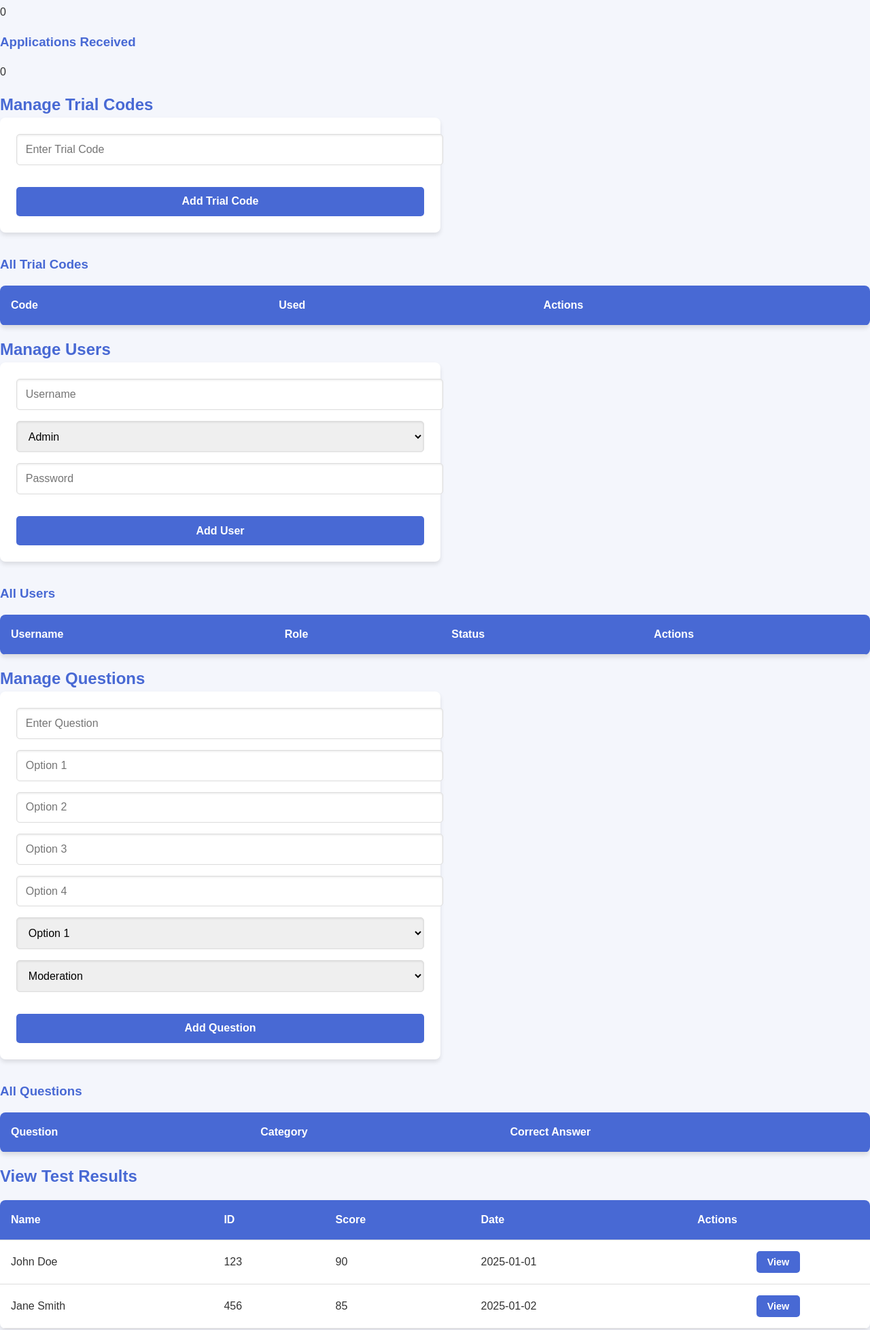
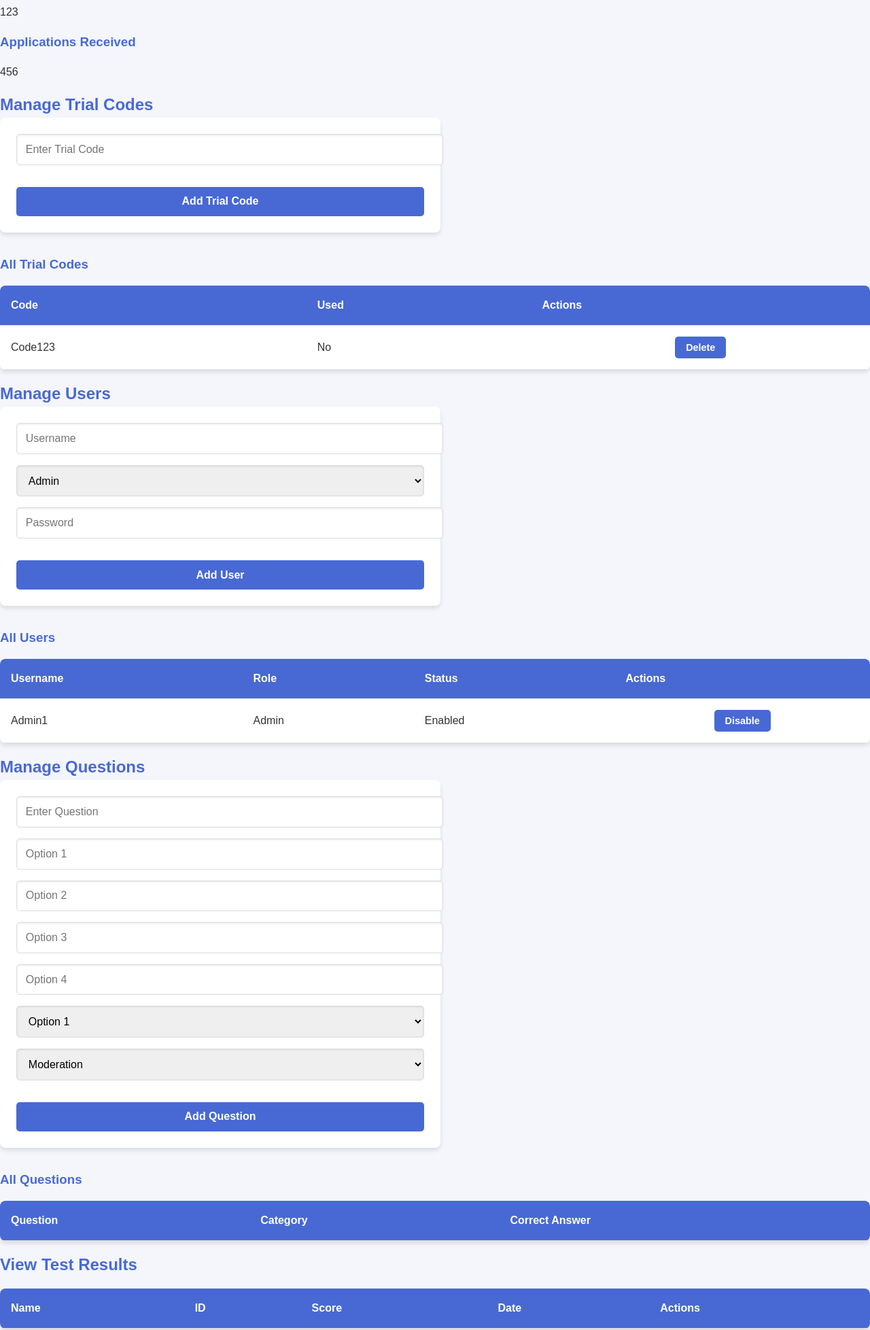
Before and after one commit to magiclydev/com, a website: page public/admin.html in a window 1280 px wide. Shown: the part 380-2336 px from the top of the page at 68% size. Drawn offline with Linux system fonts and the light colour scheme.

Commit message:
Update admin.html

```diff
--- a/public/admin.html
+++ b/public/admin.html
@@ -11,18 +11,18 @@
         <h1>Admin Dashboard</h1>
     </header>
     <div class="dashboard-container">
-        <!-- Sidebar Navigation -->
+        <!-- Sidebar -->
         <nav class="sidebar">
             <ul>
                 <li><button onclick="showSection('dashboard')">Dashboard</button></li>
                 <li><button onclick="showSection('trial-codes')">Manage Trial Codes</button></li>
                 <li><button onclick="showSection('users')">Manage Users</button></li>
                 <li><button onclick="showSection('questions')">Manage Questions</button></li>
-                <li><button onclick="showSection('test-results')">View Results</button></li>
+                <li><button onclick="showSection('results')">View Results</button></li>
             </ul>
         </nav>
 
-        <!-- Main Content Area -->
+        <!-- Main Content -->
         <main>
             <!-- Dashboard Section -->
             <section id="dashboard" class="section">
@@ -30,11 +30,11 @@
                 <div class="stats-container">
                     <div class="stat-box">
                         <h3>Tests Taken</h3>
-                        <p id="tests-taken-this-month">0</p>
+                        <p id="tests-taken">0</p>
                     </div>
                     <div class="stat-box">
                         <h3>Applications Received</h3>
-                        <p id="applications-received-this-month">0</p>
+                        <p id="applications-received">0</p>
                     </div>
                 </div>
             </section>
@@ -126,7 +126,7 @@
             </section>
 
             <!-- Test Results Section -->
-            <section id="test-results" class="section hidden">
+            <section id="results" class="section hidden">
                 <h2>View Test Results</h2>
                 <table>
                     <thead>
@@ -147,75 +147,49 @@
     </div>
 
     <script>
-        // Section Visibility Toggle
+        // Function to switch between sections
         function showSection(sectionId) {
             document.querySelectorAll('.section').forEach(section => {
-                section.classList.toggle('hidden', section.id !== sectionId);
+                section.classList.add('hidden');
             });
+            document.getElementById(sectionId).classList.remove('hidden');
         }
 
-        // Fetch Trial Codes
-        async function fetchTrialCodes() {
-            await fetchData('/admin/trial-codes', 'trial-codes-table-body', code => `
-                <tr>
-                    <td>${code.code}</td>
-                    <td>${code.used ? 'Yes' : 'No'}</td>
-                    <td><button onclick="deleteTrialCode('${code._id}')">Delete</button></td>
-                </tr>
-            `);
+        // Example fetching for stats
+        async function fetchStats() {
+            document.getElementById('tests-taken').textContent = 123; // Mocked data
+            document.getElementById('applications-received').textContent = 456; // Mocked data
         }
 
-        // Fetch Users
-        async function fetchUsers() {
-            await fetchData('/admin/users', 'users-table-body', user => `
+        // Example data fetching for users, trial codes, etc.
+        async function fetchTrialCodes() {
+            const tableBody = document.getElementById('trial-codes-table-body');
+            tableBody.innerHTML = `
                 <tr>
-                    <td>${user.username}</td>
-                    <td>${user.role}</td>
-                    <td>${user.isEnabled ? 'Enabled' : 'Disabled'}</td>
-                    <td>
-                        <button onclick="toggleUser('${user._id}', ${!user.isEnabled})">
-                            ${user.isEnabled ? 'Disable' : 'Enable'}
-                        </button>
-                        <button onclick="updatePassword('${user._id}')">Change Password</button>
-                    </td>
+                    <td>Code123</td>
+                    <td>No</td>
+                    <td><button>Delete</button></td>
                 </tr>
-            `);
+            `; // Mocked data
         }
 
-        // Fetch Questions
-        async function fetchQuestions() {
-            await fetchData('/admin/questions', 'questions-table-body', question => `
+        async function fetchUsers() {
+            const tableBody = document.getElementById('users-table-body');
+            tableBody.innerHTML = `
                 <tr>
-                    <td>${question.question}</td>
-                    <td>${question.category}</td>
-                    <td>${question.options[question.correctAnswer]}</td>
+                    <td>Admin1</td>
+                    <td>Admin</td>
+                    <td>Enabled</td>
+                    <td><button>Disable</button></td>
                 </tr>
-            `);
+            `; // Mocked data
         }
 
-        // Fetch Results
-        async function fetchResults() {
-            const results = [
-                { name: 'John Doe', id: '123', score: 90, date: '2025-01-01' },
-                { name: 'Jane Smith', id: '456', score: 85, date: '2025-01-02' },
-            ];
-            document.getElementById('results-table-body').innerHTML = results.map(result => `
-                <tr>
-                    <td>${result.name}</td>
-                    <td>${result.id}</td>
-                    <td>${result.score}</td>
-                    <td>${result.date}</td>
-                    <td><button>View</button></td>
-                </tr>
-            `).join('');
-        }
-
-        // Initial Data Load
+        // Initial fetching and setup
+        fetchStats();
         fetchTrialCodes();
         fetchUsers();
-        fetchQuestions();
-        fetchResults();
-        showSection('dashboard');
+        showSection('dashboard'); // Default section
     </script>
 </body>
 </html>
```
